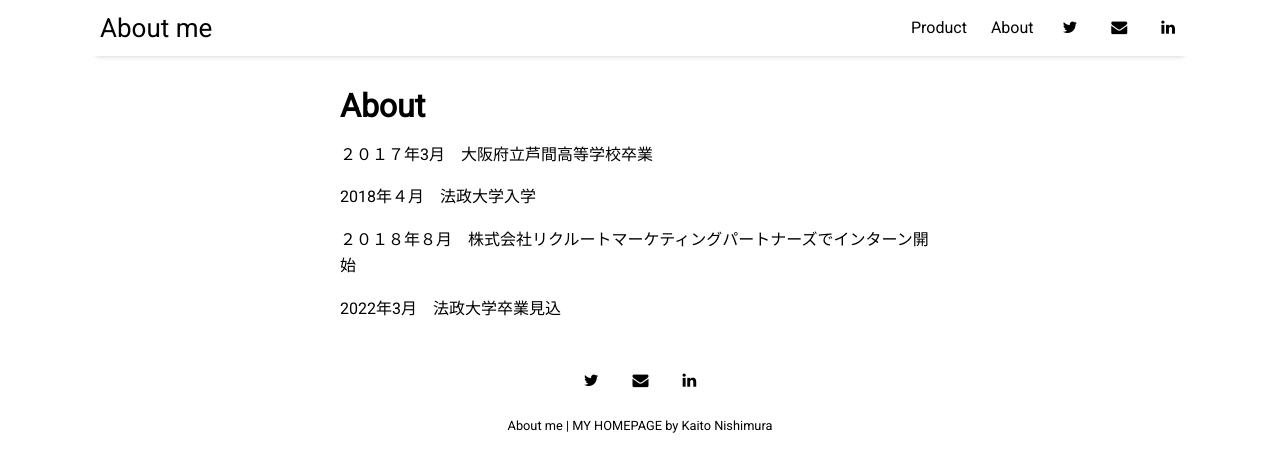
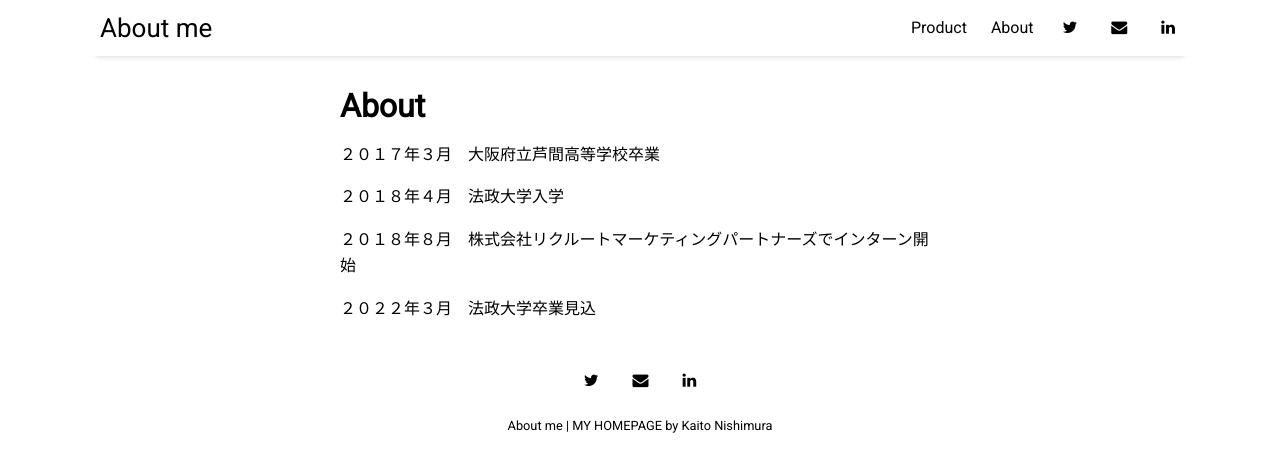
Before and after one commit to kaitonishimura/kaitonishimura.github.io, a Jekyll site: the page built from pages/about.md, in a window 1280 px wide. Shown: the top 472 px of the page. Built offline with Jekyll 4.4.1, drawn with Linux system fonts in a browser that asks for light colours; nearby versions of some CDN libraries.

Commit message:
Update about.md

```diff
--- a/pages/about.md
+++ b/pages/about.md
@@ -3,10 +3,10 @@ layout: misc
 title: About
 ---
 
-２０１７年3月　大阪府立芦間高等学校卒業
+２０１７年３月　大阪府立芦間高等学校卒業
 
-2018年４月　法政大学入学
+２０１８年４月　法政大学入学
 
 ２０１８年８月　株式会社リクルートマーケティングパートナーズでインターン開始
 
-2022年3月　法政大学卒業見込
+２０２２年３月　法政大学卒業見込
```
